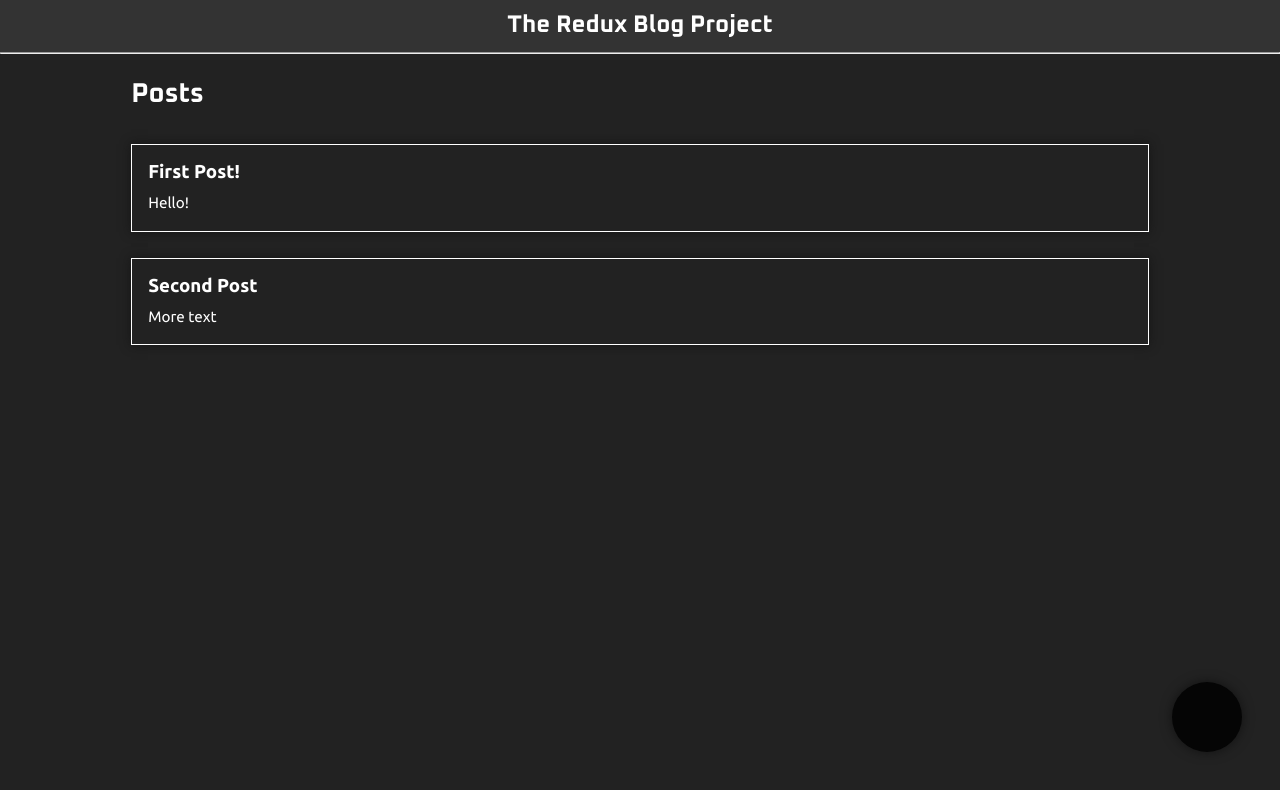
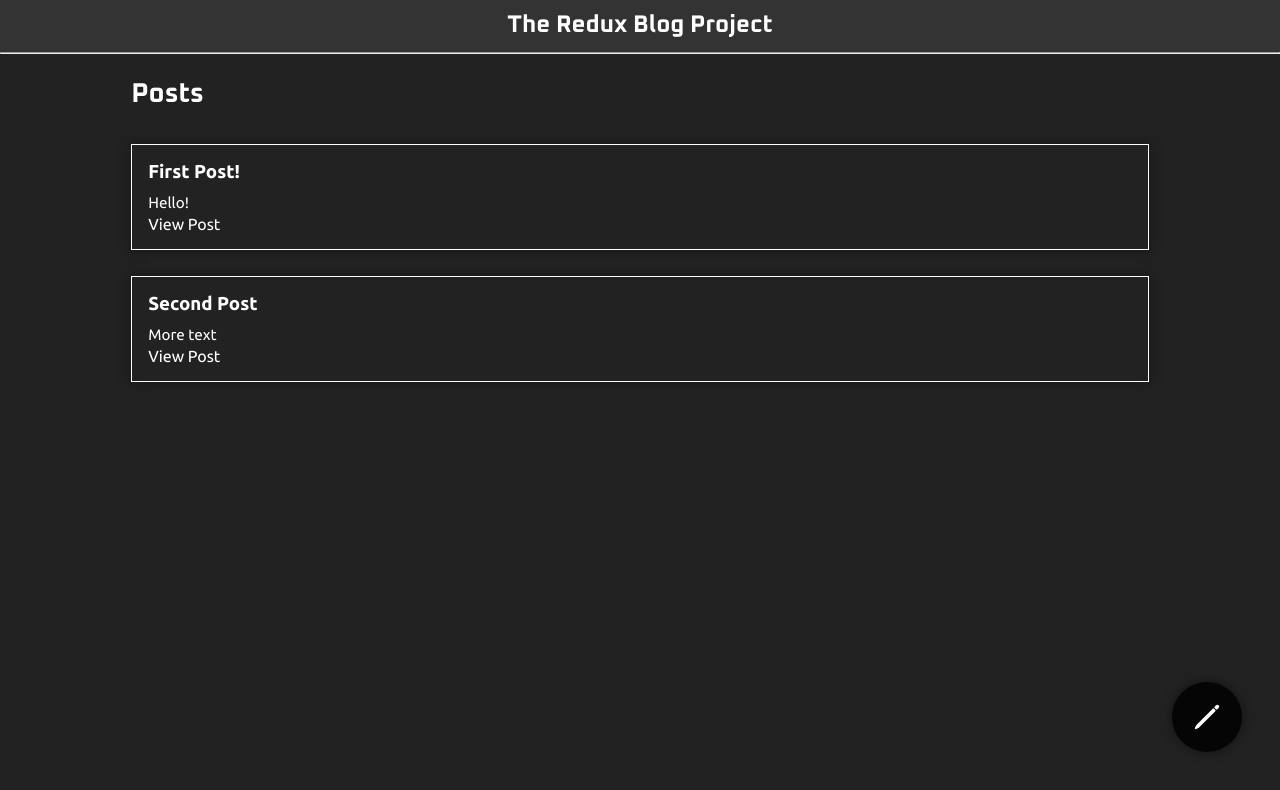
Before and after one commit to arianXdev/blog-redux-project, a React (Vite) app: page / in a window 1280 px wide. Shown: the top 790 px of the page. Built offline with nearby package versions, Linux system fonts and the light colour scheme; a web font is replaced by a local one.

Commit message:
added SinglePostPage needed routes

```diff
--- a/src/App.jsx
+++ b/src/App.jsx
@@ -4,6 +4,8 @@ import FAB from "./components/FAB";
 import Navbar from "./components/Navbar";
 import PostsList from "./features/posts/PostsList";
 import AddPostForm from "./features/posts/AddPostForm";
+import SinglePostPage from "./features/posts/SinglePostPage";
+
 import "./App.css";
 
 const App = () => {
@@ -22,9 +24,10 @@ const App = () => {
 							</div>
 						</>
 					}
-				/>
+				></Route>
 
 				<Route path="add" element={<AddPostForm />} />
+				<Route path="/posts/:postId" element={<SinglePostPage />} />
 			</Routes>
 		</main>
 	);
--- a/src/components/FAB.jsx
+++ b/src/components/FAB.jsx
@@ -14,6 +14,7 @@ const FAB = () => {
 	const getIcon = () => {
 		if (pathname === "/") return <ion-icon name="pencil-outline"></ion-icon>;
 		else if (pathname === "/add") return <ion-icon name="return-down-back-outline"></ion-icon>;
+		else if (pathname.startsWith("/posts")) return <ion-icon name="return-down-back-outline"></ion-icon>;
 		else return <ion-icon name="alert-outline"></ion-icon>;
 	};
 
--- a/src/features/posts/PostsList.jsx
+++ b/src/features/posts/PostsList.jsx
@@ -1,4 +1,5 @@
 import { useSelector } from "react-redux";
+import { Link } from "react-router-dom";
 import "./PostsList.css";
 
 /*
@@ -13,6 +14,7 @@ const PostsList = () => {
 		<article className="post-item" key={post.id}>
 			<h3 className="post-item__title">{post.title}</h3>
 			<p className="post-item__content">{post.content.substring(0, 100)}</p>
+			<Link to={`/posts/${post.id}`}>View Post</Link>
 		</article>
 	));
 
--- a/src/features/posts/SinglePostPage.jsx
+++ b/src/features/posts/SinglePostPage.jsx
@@ -1,8 +1,10 @@
 import { useSelector } from "react-redux";
+import { useParams } from "react-router-dom";
+
 import "./SinglePostPage.css";
 
-const SinglePostPage = ({ match }) => {
-	const { postId } = match.params;
+const SinglePostPage = () => {
+	const { postId } = useParams();
 
 	const post = useSelector((state) => state.posts.find((post) => post.id === postId));
 
```
